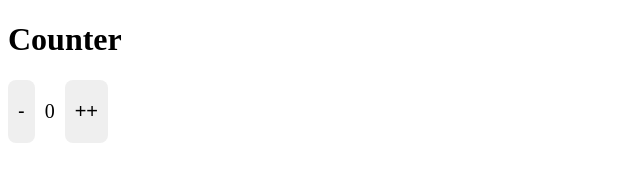
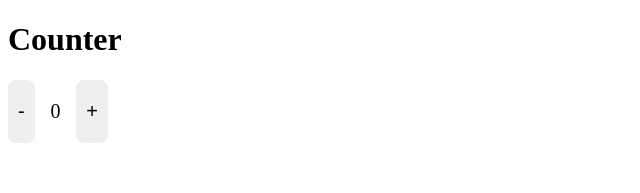
Before and after one commit to sobakasbakbaka/deployapp, a React (Vite) app: page / in a window 1280 px wide. Shown: the top 193 px of the page, without its empty margins (0-640 px from the left). Built offline with nearby package versions, Linux system fonts and the light colour scheme.

Commit message:
Revert "edit"
This reverts commit c8a9cc841446a2102682da135ad7c4536ff65c2c.

```diff
--- a/src/App.tsx
+++ b/src/App.tsx
@@ -21,7 +21,7 @@ export const App = () => {
         </button>
         <p className={styles.number}>{counter}</p>
         <button className={styles.button} onClick={handleIncClick}>
-          ++
+          +
         </button>
       </div>
     </div>
```
